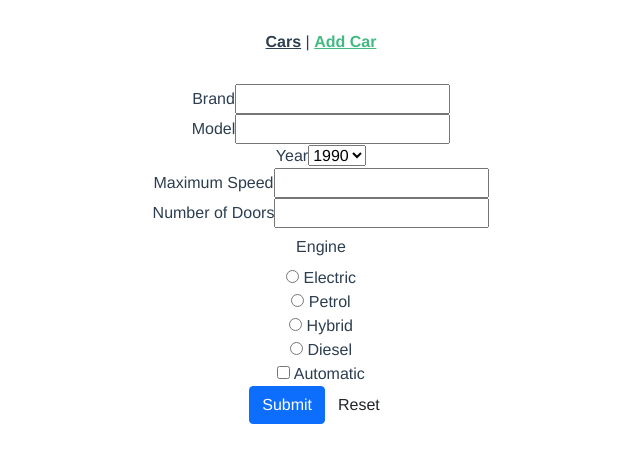
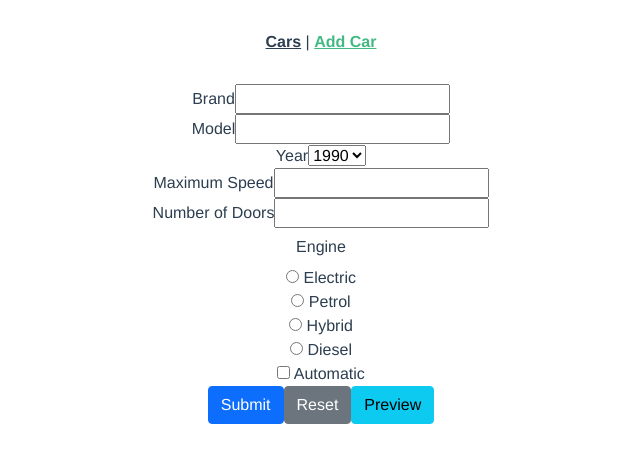
Before and after one commit to sezanaf/cars-app, a Vue app: page /add in a window 1280 px wide. Shown: the top 462 px of the page, without its empty margins (319-959 px from the left). Built offline with nearby package versions, Linux system fonts and the light colour scheme.

Commit message:
Zadatak 5

```diff
--- a/src/components/AppAddCar.vue
+++ b/src/components/AppAddCar.vue
@@ -116,7 +116,15 @@
       <button name="submit" type="submit" class="btn btn-primary">
         Submit
       </button>
-      <button name="reset" type="reset" class="btn btn-default">Reset</button>
+      <button name="reset" type="reset" class="btn btn-secondary">Reset</button>
+      <button
+        name="preview"
+        type="button"
+        @click="preview"
+        class="btn btn-info"
+      >
+        Preview
+      </button>
     </div>
   </form>
 </template>
@@ -166,6 +174,18 @@ export default {
         engine: "",
       };
     },
+
+    preview() {
+      alert(`
+        Brand: ${this.car.brand}
+        Model: ${this.car.model}
+        Year: ${this.car.year}
+        Maximum Speed: ${this.car.maxSpeed}
+        Number of Doors: ${this.car.numberOfDoors}
+        Engine: ${this.car.model}
+        ${this.car.isAutomatic ? "Automatic" : "Manual"}
+      `);
+    },
   },
 };
 </script>
```
